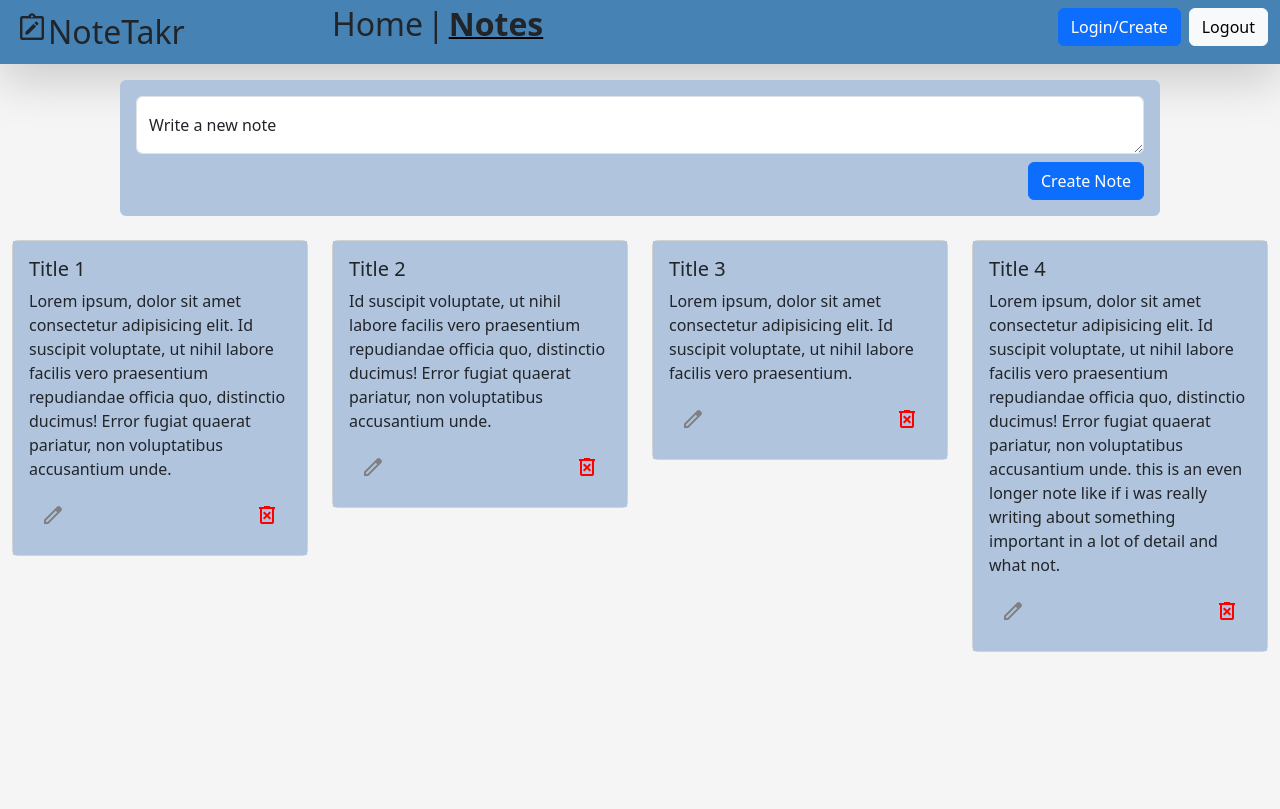
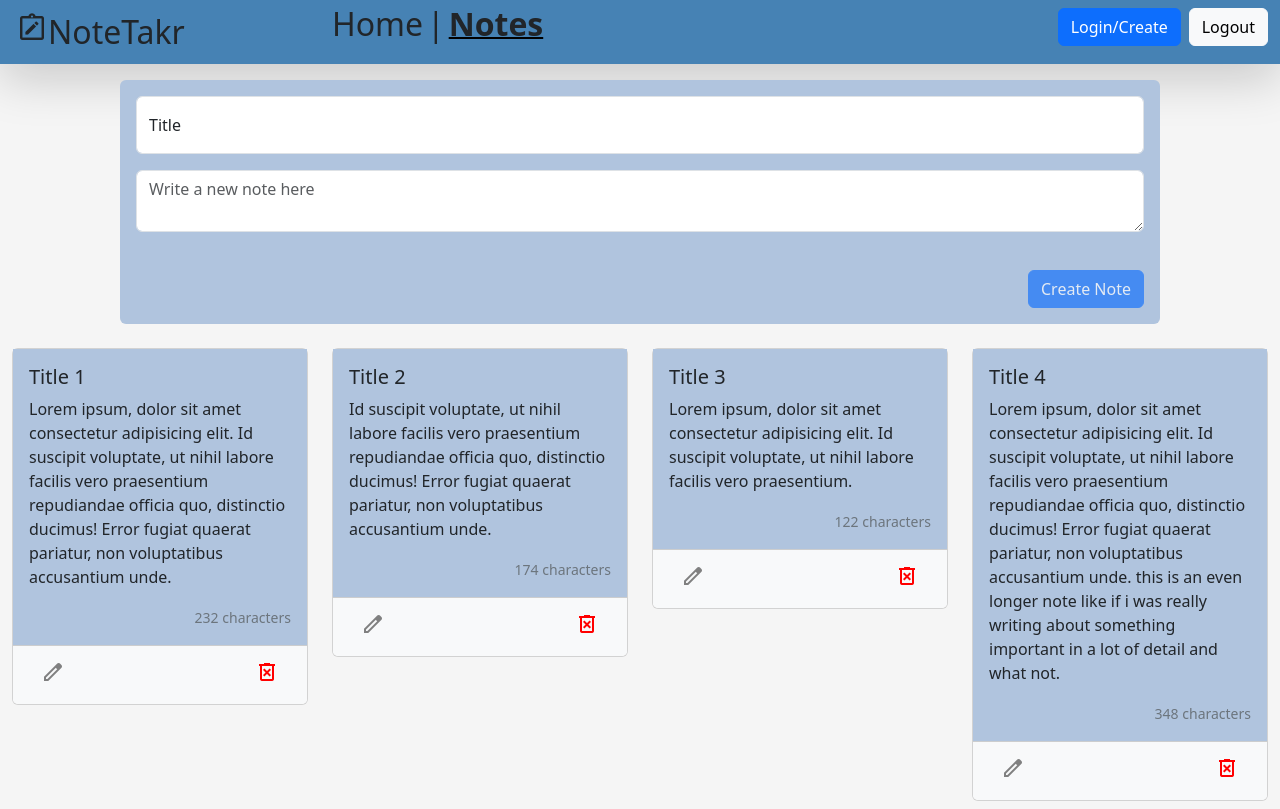
Before and after one commit to EricTimRussell/NoteTaker, a Vue app: page /notes in a window 1280 px wide. Built offline with nearby package versions, Linux system fonts and the light colour scheme.

Commit message:
remove notes using emit

```diff
--- a/src/components/NoteCardComponent.vue
+++ b/src/components/NoteCardComponent.vue
@@ -4,13 +4,17 @@
       <div class="card-body bg-lighter">
         <h5 class="card-title">{{ notes.title }}</h5>
         <p class="card-text">{{ notes.content }}</p>
-        <div class="d-flex justify-content-between">
+        <div class="text-end">
+          <small class="text-secondary">{{ characterLength }}</small>
+        </div>
+      </div>
+      <div class="d-flex justify-content-between card-footer bg-light">
         <button class="card-link btn">
           <span class="material-symbols-outlined edit-icon">
             edit
           </span>
         </button>
-          <button class="card-link btn">
+        <button @click="handleRemoveNote" class="card-link btn">
           <span class="material-symbols-outlined delete-icon">
             delete_forever
           </span>
@@ -18,17 +22,28 @@
       </div>
     </div>
   </div>
-  </div>
 </template>
 
 <script setup>
-defineProps({
-  notes: { id: Number, title: String, content: String }
+import { computed } from "vue";
+
+
+const props = defineProps({
+  notes: { type: Object, required: true }
 })
 
+const emit = defineEmits(['removeNote'])
 
 
+const characterLength = computed(() => {
+  let length = props.notes.content.length
+  let description = length > 1 ? 'characters' : 'character'
+  return `${length} ${description}`
+})
 
+function handleRemoveNote() {
+  emit('removeNote', props.notes.id)
+}
 
 </script>
 
--- a/src/components/NoteFormComponent.vue
+++ b/src/components/NoteFormComponent.vue
@@ -1,15 +1,39 @@
 <template>
   <div class="form-floating col-md-10 col-12 p-3 bg-lighter rounded">
-    <textarea class="form-control" placeholder="Write a new note here" id="floatingTextarea"></textarea>
-    <label for="floatingTextarea" class="m-3">Write a new note</label>
-    <div class="d-flex justify-content-end pt-2">
-      <button class="btn btn-primary">Create Note</button>
+    <div class="form-floating mb-3">
+      <input v-model="newNote.title" type="text" class="form-control" id="title" placeholder="Note title">
+      <label for="title">Title</label>
+    </div>
+    <div>
+      <textarea v-model="newNote.content" class="form-control" placeholder="Write a new note here"
+        id="content"></textarea>
+      <label for="content" class="m-3"></label>
+    </div>
+    <div class="d-flex justify-content-end">
+      <button :disabled="!newNote.content" @click="addNote" class="btn btn-primary">Create Note</button>
     </div>
   </div>
 </template>
 
 <script setup>
+import { ref } from "vue";
 
+const props = defineProps({
+  notes: { id: Number, title: String, content: String }
+})
+
+const newNote = ref({ title: '', content: '' })
+
+function addNote() {
+  let currentDate = new Date().getTime()
+  let note = {
+    id: currentDate,
+    title: newNote.value.title,
+    content: newNote.value.content
+  }
+  // note.push(props.notes)
+  console.log(note);
+}
 </script>
 
 <style lang="scss" scoped></style>
--- a/src/views/NotesView.vue
+++ b/src/views/NotesView.vue
@@ -2,11 +2,11 @@
   <section class="container-fluid">
     <!-- SECTION Create card -->
     <div class="row justify-content-center p-3">
-      <NoteFormComponent />
+      <NoteFormComponent :notes="notes" />
     </div>
     <!-- SECTION Card -->
     <div class="row">
-      <NoteCardComponent v-for="note in notes" :notes="note" :key="note.id" />
+      <NoteCardComponent v-for="note in notes" :notes="note" :key="note.id" @removeNote="removeNote" />
     </div>
   </section>
 </template>
@@ -40,6 +40,9 @@ const notes = ref([
 
 ])
 
+function removeNote(id) {
+  notes.value = notes.value.filter(note => { return note.id !== id })
+}
 
 </script>
 
```
Lines whose indentation alone changed are shown as unchanged.
